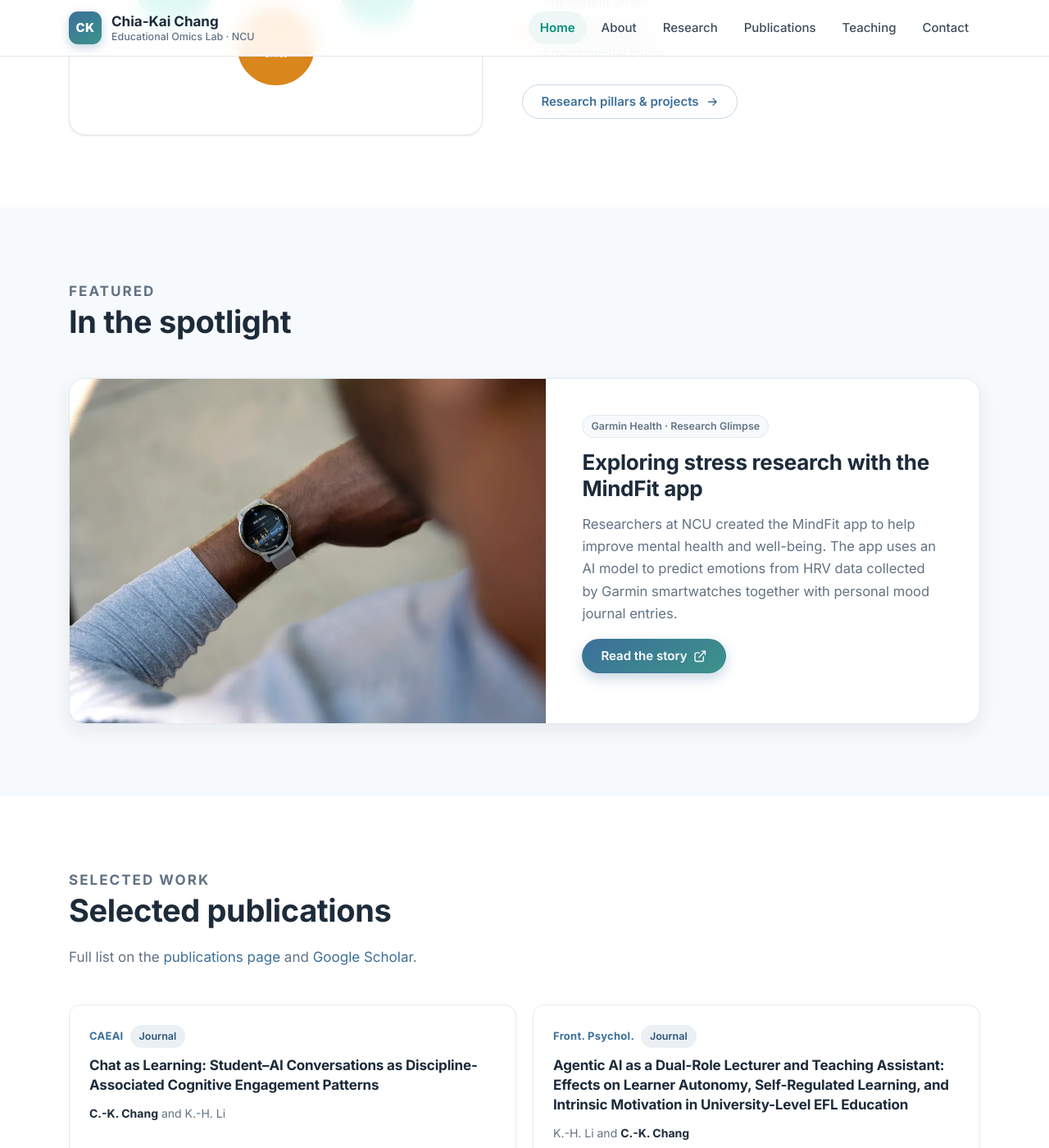
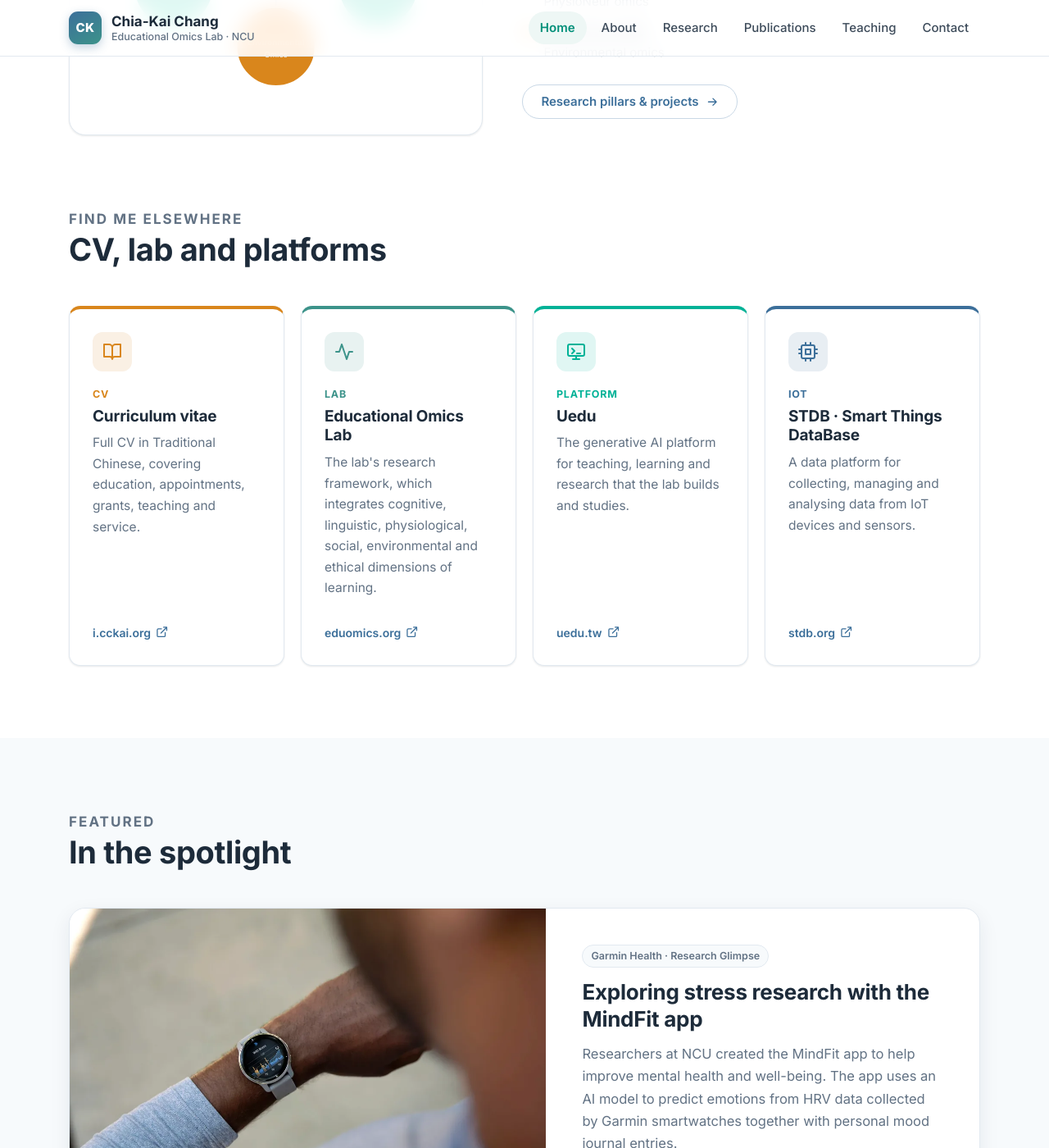
Before and after one commit to chia-kai-chang/chia-kai-chang.github.io, a Jekyll site: the page built from index.html, in a window 1280 px wide and 1400 px high, scrolled down 1315 px. Shown: the whole window at 82% size. Built offline with Jekyll 4.4.1, drawn with Linux system fonts in a browser that asks for light colours; some of the changed text lies outside the part shown.

Commit message:
Add homepage links to CV, lab, Uedu and STDB
New "Find me elsewhere" section on the homepage and a matching footer
column, both driven by _data/links.yml.

Co-Authored-By: Claude Opus 5.5 <noreply@anthropic.com>

```diff
--- /dev/null
+++ b/_data/links.yml
@@ -0,0 +1,34 @@
+# 首頁「Find me elsewhere」與頁尾使用的對外網站入口。
+# 2027-02 實驗室改名 HCUI Lab 後，Lab 這一筆改為 hcui.org（到任前不要先改）。
+- key: cv
+  label: CV
+  name: Curriculum vitae
+  url: https://i.cckai.org/
+  host: i.cckai.org
+  icon: book
+  color: "#D9861C"
+  text: Full CV in Traditional Chinese, covering education, appointments, grants, teaching and service.
+- key: lab
+  label: Lab
+  name: Educational Omics Lab
+  url: https://eduomics.org/
+  host: eduomics.org
+  icon: brain
+  color: "#3C938A"
+  text: The lab's research framework, which integrates cognitive, linguistic, physiological, social, environmental and ethical dimensions of learning.
+- key: uedu
+  label: Platform
+  name: Uedu
+  url: https://uedu.tw/
+  host: uedu.tw
+  icon: platform
+  color: "#00b297"
+  text: The generative AI platform for teaching, learning and research that the lab builds and studies.
+- key: stdb
+  label: IoT
+  name: STDB · Smart Things DataBase
+  url: https://stdb.org/
+  host: stdb.org
+  icon: chip
+  color: "#3C6F9A"
+  text: A data platform for collecting, managing and analysing data from IoT devices and sensors.
--- a/_includes/footer.html
+++ b/_includes/footer.html
@@ -10,6 +10,10 @@
       <a href="{{ site.author.scholar }}" target="_blank" rel="noopener">{% include icon.html name="scholar" %}Google Scholar</a>
       <a href="{{ site.author.researchgate }}" target="_blank" rel="noopener">{% include icon.html name="rg" %}ResearchGate</a>
     </div>
+    <div class="footer-links">
+      {% for l in site.data.links %}<a href="{{ l.url }}" target="_blank" rel="noopener">{% include icon.html name=l.icon %}{{ l.label }} · {{ l.host }}</a>
+      {% endfor %}
+    </div>
   </div>
   <div class="container footer-bottom">
     <p>&copy; {{ site.time | date: '%Y' }} {{ site.author.name }} · {{ site.lab_name }}</p>
--- a/assets/css/style.css
+++ b/assets/css/style.css
@@ -203,6 +203,16 @@ ul { margin: 0; padding: 0; }
 .card h3 { font-size: 19px; }
 .card p { color: var(--muted); font-size: 15.5px; }
 .card p:last-child { margin-bottom: 0; }
+
+/* Find me elsewhere (_data/links.yml) */
+.grid-4 { display: grid; grid-template-columns: repeat(4, 1fr); gap: 20px; }
+.site-card { display: flex; flex-direction: column; color: inherit; border-top: 4px solid var(--c, var(--brand)); }
+.site-card:hover { color: inherit; border-color: var(--c, var(--brand)); }
+.site-card-label { font-size: 12.5px; font-weight: 700; letter-spacing: .06em; text-transform: uppercase; color: var(--c, var(--brand)); }
+.site-card h3 { margin: 4px 0 8px; }
+.site-card p { flex: 1; }
+.site-card-host { display: inline-flex; align-items: center; gap: 6px; margin-top: 14px; font-size: 14px; font-weight: 600; color: var(--blue); }
+.site-card:hover .site-card-host { color: var(--brand-dark); }
 
 .pillar { border-top: 4px solid var(--c, var(--brand)); position: relative; }
 .pillar-icon {
@@ -428,7 +438,7 @@ ul { margin: 0; padding: 0; }
 
 /* ---------- Responsive ---------- */
 @media (max-width: 1024px) {
-  .grid-3 { grid-template-columns: repeat(2, 1fr); }
+  .grid-3, .grid-4 { grid-template-columns: repeat(2, 1fr); }
   .omics, .two-col { grid-template-columns: 1fr; }
 }
 
@@ -462,7 +472,7 @@ ul { margin: 0; padding: 0; }
 
 @media (max-width: 600px) {
   .container { padding: 0 16px; }
-  .grid-3 { grid-template-columns: 1fr; }
+  .grid-3, .grid-4 { grid-template-columns: 1fr; }
   .brand-sub { display: none; }
   .stat { padding: 20px 16px; }
   .stat-num { font-size: 28px; }
--- a/index.html
+++ b/index.html
@@ -70,6 +70,26 @@ title: Home
         {% endfor %}
       </ul>
       <p style="margin-top:26px"><a class="btn btn-ghost" href="{{ '/research.html' | relative_url }}">Research pillars &amp; projects {% include icon.html name="arrow" %}</a></p>
+    </div>
+  </div>
+</section>
+
+<section class="section" style="padding-top:0">
+  <div class="container">
+    <div class="section-head">
+      <p class="eyebrow">Find me elsewhere</p>
+      <h2>CV, lab and platforms</h2>
+    </div>
+    <div class="grid-4">
+      {% for l in site.data.links %}
+      <a class="card site-card reveal" href="{{ l.url }}" target="_blank" rel="noopener" style="--c: {{ l.color }}">
+        <span class="pillar-icon">{% include icon.html name=l.icon %}</span>
+        <span class="site-card-label">{{ l.label }}</span>
+        <h3>{{ l.name }}</h3>
+        <p>{{ l.text }}</p>
+        <span class="site-card-host">{{ l.host }} {% include icon.html name="external" %}</span>
+      </a>
+      {% endfor %}
     </div>
   </div>
 </section>
```
